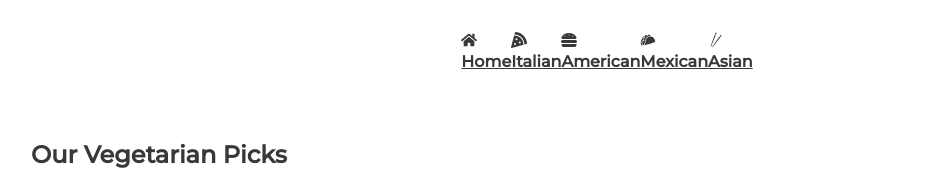
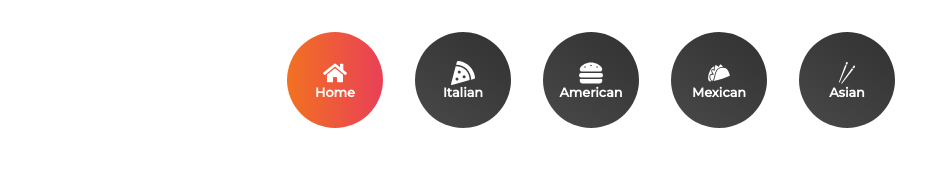
Before and after one commit to drpsych/recipe-app, a React (Create React App) app: page / in a window 1280 px wide. Shown: the top 178 px of the page, without its empty margins (33-959 px from the left). Built offline with nearby package versions, Linux system fonts and the light colour scheme; no server answers.

Commit message:
cuisine implementations

```diff
--- a/src/components/Category.jsx
+++ b/src/components/Category.jsx
@@ -2,30 +2,31 @@
 import { GiTacos, GiChopsticks } from "react-icons/gi";
 import styled from "styled-components";
 import { NavLink } from "react-router-dom";
+import { color } from "framer-motion";
 
 function Category() {
     return (
         <List>
-            <NavLink to={"/"}>
+            <SLink to={"/"}>
                 <FaHome />
                 <h4>Home</h4>
-            </NavLink>
-            <NavLink to={"/cuisine/Italian"}>
+            </SLink>
+            <SLink to={"/cuisine/Italian"}>
                 <FaPizzaSlice />
                 <h4>Italian</h4>
-            </NavLink>
-            <NavLink to={"/cuisine/American"}>
+            </SLink>
+            <SLink to={"/cuisine/American"}>
                 <FaHamburger />
                 <h4>American</h4>
-            </NavLink>
-            <NavLink to={"/cuisine/Mexican"}>
+            </SLink>
+            <SLink to={"/cuisine/Mexican"}>
                 <GiTacos />
                 <h4>Mexican</h4>
-            </NavLink>
-            <NavLink to={"/cuisine/Asian"}>
+            </SLink>
+            <SLink to={"/cuisine/Asian"}>
                 <GiChopsticks />
                 <h4>Asian</h4>
-            </NavLink>
+            </SLink>
         </List>
     );
 }
@@ -36,4 +37,38 @@
     margin: 2rem 0rem;
 `;
 
+const SLink = styled(NavLink)`
+    display: flex;
+    flex-direction: column;
+    justify-content: center;
+    align-items: center;
+    border-radius: 50%;
+    margin-right: 2rem;
+    text-decoration: none;
+    background: linear-gradient(35deg, #494949, #313131);
+    width: 6rem;
+    height: 6rem;
+    cursor: pointer;
+    transform scale(0.8);
+
+    h4 {
+        color: white;
+        font-size: 0.8rem;
+    }
+
+    svg {
+        color: white;
+        font-size: 1.5rem;
+        // margin-bottom: 0.5rem;
+    }
+
+    &.active {
+        background: linear-gradient(to right, #f27121, #e94057);
+
+        svg, h4 {
+            color: white;
+        }
+    }
+`;
+
 export default Category;
--- a/src/pages/Cuisine.jsx
+++ b/src/pages/Cuisine.jsx
@@ -1,7 +1,60 @@
-import React from "react";
+import React, { useState, useEffect } from "react";
+import styled from "styled-components";
+import { motion } from "framer-motion";
+import { Link, useParams } from "react-router-dom";
 
 function Cuisine() {
-    return <div>Cuisine</div>;
+    const [cuisine, setCuisine] = useState([]);
+    let params = useParams();
+
+    const getCuisine = async (name) => {
+        const data = await fetch(
+            `https://api.spoonacular.com/recipes/complexSearch?apiKey=${process.env.REACT_APP_API_KEY}&cuisine=${name}&number=10`
+        );
+        const recipes = await data.json();
+        setCuisine(recipes.results);
+        console.log(recipes.results);
+    };
+
+    useEffect(() => {
+        getCuisine(params.type);
+        console.log(params.type);
+    }, [params.type]);
+
+    return (
+        <Grid>
+            {cuisine.map((item) => {
+                return (
+                    <Card key={item.id}>
+                        <img src={item.image} alt={item.title} />
+                        <h4>{item.title}</h4>
+                    </Card>
+                );
+            })}
+        </Grid>
+    );
 }
 
+const Grid = styled.div`
+    display: grid;
+    grid-template-columns: repeat(auto-fit, minmax(20rem, 1fr));
+    grid-gap: 3rem;
+`;
+
+const Card = styled.div`
+    img {
+        width: 100%;
+        border-radius: 2rem;
+    }
+
+    a {
+        text-decoration: none;
+    }
+
+    h4 {
+        text-align: center;
+        padding: 1rem;
+    }
+`;
+
 export default Cuisine;
```
